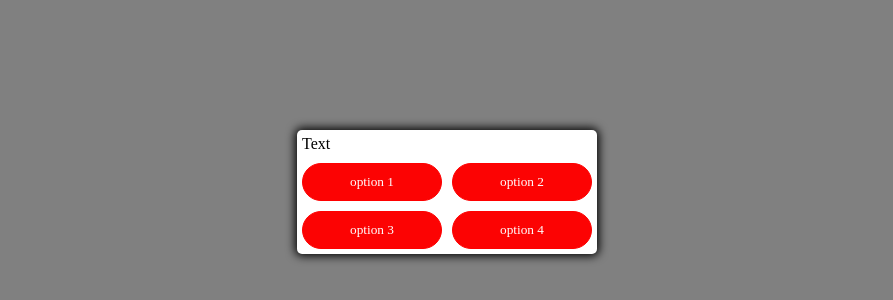
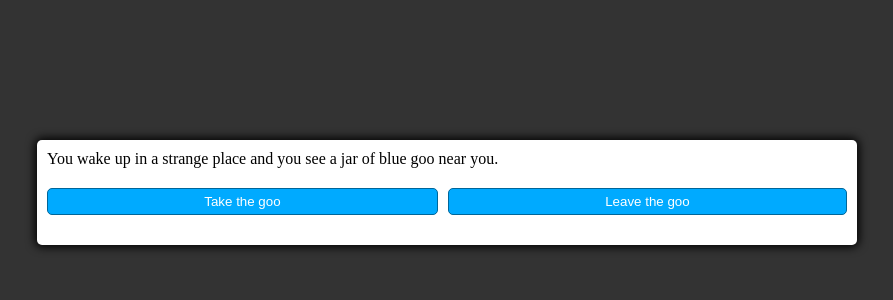
Before and after one commit to Nobody1989/Nobody1989.github.io, a plain HTML site: page course/adventure.html in a window 1280 px wide. Shown: the part 208-508 px from the top of the page, without its empty margins (193-1086 px from the left). Drawn offline with Linux system fonts and the light colour scheme.

Commit message:
adventure

```diff
--- a/course/adventure.css
+++ b/course/adventure.css
@@ -1,46 +1,44 @@
-*,*::before,*::after{
+**, *::before, *::after {
     box-sizing: border-box;
     font-family: Gotham Rounded;
-}
-body{
-    padding: o;
+  }
+
+  body {
+    padding: 0;
     margin: 0;
-    display:flex;
+    display: flex;
+    width: 100vw;
+    height: 100vh;
     justify-content: center;
     align-items: center;
-    width:100vw;
-    height:100vh;
-    background-color: grey;
+    background-color: #333;
+  }
 
-}
-.Container{
-width:300px;
-max-width:80%;
-background-color:white;
-padding: 5px;
-border-radius: 5px;
-box-shadow: 0 0 10px 2px;
+  .container {
+    width: 800px;
+    max-width: 80%;
+    background-color: white;
+    border-radius: 5px;
+    padding: 10px;
+    box-shadow: 0 0 10px 2px;
+  }
 
+  .btn-grid {
+    display: grid;
+    grid-template-columns: repeat(2, auto);
+    gap: 10px;
+    margin: 20px 0;
+  }
 
-}
-.btn-grid{
-    display:grid;
-    grid-template-columns: repeat(2,auto);
-    gap: 10px;
-    margin-top: 10px;
+  .btn {
+    border: 1px solid hsl(200, 100%, 30%);
+    background-color: hsl(200, 100%, 50%);
+    border-radius: 5px;
+    padding: 5px 10px;
+    color: white;
+    outline: none;
+  }
 
-
-
-}
-.button{
-    background-color: hsl(0, 98%, 50%);
-    border: 1px solid hsl(0, 100%, 50%);
-    border-radius: 20px;
-    padding:10px 15px;
-    color:white;
-    outline:none;
-
-}
-.button:hover{
+  .btn:hover {
     border-color: black;
-}
+  }
--- a/course/adventure.html
+++ b/course/adventure.html
@@ -1,21 +1,22 @@
 <!DOCTYPE html>
-<Html>
+<html lang="en">
 <head>
-    <link rel="stylesheet" href="adventure.css">
-    <script defer src+"adventure.js"></script>
-    </head>
-    <body>
-        <div class="Container">
-            <div id= "text">Text</div>
-            <div id="options-buttons" class="btn-grid">
-                <button class="button">option 1</button>
-                <button class="button">option 2</button>
-                <button class="button">option 3</button>
-                <button class="button">option 4</button>
-
-
-            </div>
-
-        </div>
-    </body>
-</Html>
+  <meta charset="UTF-8">
+  <meta name="viewport" content="width=device-width, initial-scale=1.0">
+  <meta http-equiv="X-UA-Compatible" content="ie=edge">
+  <link href="adventure.css" rel="stylesheet">
+  <script defer src="adventure.js"></script>
+  <title>Text Adventure</title>
+</head>
+<body>
+  <div class="container">
+    <div id="text">Text</div>
+    <div id="option-buttons" class="btn-grid">
+      <button class="btn">Option 1</button>
+      <button class="btn">Option 2</button>
+      <button class="btn">Option 3</button>
+      <button class="btn">Option 4</button>
+    </div>
+  </div>
+</body>
+</html>
--- a/course/adventure.js
+++ b/course/adventure.js
@@ -0,0 +1,194 @@
+const textElement = document.getElementById('text')
+const optionButtonsElement = document.getElementById('option-buttons')
+
+let state
+
+function startGame() {
+  state = { }
+  showTextNode(1)
+}
+
+function showTextNode(textNodeId) {
+  const textNode = textNodes.find(textNode => textNode.id === textNodeId)
+  textElement.innerText = textNode.text
+  while (optionButtonsElement.firstChild) {
+    optionButtonsElement.removeChild(optionButtonsElement.firstChild)
+  }
+  textNode.options.forEach(option => {
+    if (showOption(option)) {
+      const button = document.createElement('button')
+      button.innerText = option.text
+      button.classList.add('btn')
+      button.addEventListener('click', () => selectOption(option))
+      optionButtonsElement.appendChild(button)
+    }
+  })
+}
+
+function selectOption(option) {
+  const nextTextNodeId = option.nextText
+  if (nextTextNodeId <= 0) {
+    return startGame()
+  }
+  state = Object.assign(state, option.setState)
+  showTextNode(nextTextNodeId)
+}
+
+function showOption(option) {
+  return option.requiredState == null || option.requiredState(state)
+}
+
+const textNodes = [
+  {
+    id: 1,
+    text: 'You wake up in a strange place and you see a jar of blue goo near you.',
+    options: [
+      {
+        text: 'Take the goo',
+        setState: { blueGoo: true },
+        nextText: 2
+      },
+      {
+        text: 'Leave the goo',
+        nextText: 2
+      }
+    ]
+  },
+  {
+    id: 2,
+    text: 'You venture forth in search of answers to where you are when you come across a merchant.',
+    options: [
+      {
+        text: 'Trade the goo for a sword',
+        requiredState: (currentState) => currentState.blueGoo,
+        setState: { blueGoo: false, sword: true },
+        nextText: 3
+      },
+      {
+        text: 'Trade the goo for a shield',
+        requiredState: (currentState) => currentState.blueGoo,
+        setState: { blueGoo: false, shield: true },
+        nextText: 3
+      },
+      {
+        text: 'Ignore the merchant',
+        nextText: 3
+      }
+    ]
+  },
+  {
+    id: 3,
+    text: 'After leaving the merchant you start to feel tired and stumble upon a small town next to a dangerous looking castle.',
+    options: [
+      {
+        text: 'Explore the castle',
+        nextText: 4
+      },
+      {
+        text: 'Find a room to sleep at in the town',
+        nextText: 5
+      },
+      {
+        text: 'Find some hay in a stable to sleep in',
+        nextText: 6
+      }
+    ]
+  },
+  {
+    id: 4,
+    text: 'You are so tired that you fall asleep while exploring the castle and are killed by some terrible monster in your sleep.',
+    options: [
+      {
+        text: 'Restart',
+        nextText: -1
+      }
+    ]
+  },
+  {
+    id: 5,
+    text: 'Without any money to buy a room you break into the nearest inn and fall asleep. After a few hours of sleep the owner of the inn finds you and has the town guard lock you in a cell.',
+    options: [
+      {
+        text: 'Restart',
+        nextText: -1
+      }
+    ]
+  },
+  {
+    id: 6,
+    text: 'You wake up well rested and full of energy ready to explore the nearby castle.',
+    options: [
+      {
+        text: 'Explore the castle',
+        nextText: 7
+      }
+    ]
+  },
+  {
+    id: 7,
+    text: 'While exploring the castle you come across a horrible monster in your path.',
+    options: [
+      {
+        text: 'Try to run',
+        nextText: 8
+      },
+      {
+        text: 'Attack it with your sword',
+        requiredState: (currentState) => currentState.sword,
+        nextText: 9
+      },
+      {
+        text: 'Hide behind your shield',
+        requiredState: (currentState) => currentState.shield,
+        nextText: 10
+      },
+      {
+        text: 'Throw the blue goo at it',
+        requiredState: (currentState) => currentState.blueGoo,
+        nextText: 11
+      }
+    ]
+  },
+  {
+    id: 8,
+    text: 'Your attempts to run are in vain and the monster easily catches.',
+    options: [
+      {
+        text: 'Restart',
+        nextText: -1
+      }
+    ]
+  },
+  {
+    id: 9,
+    text: 'You foolishly thought this monster could be slain with a single sword.',
+    options: [
+      {
+        text: 'Restart',
+        nextText: -1
+      }
+    ]
+  },
+  {
+    id: 10,
+    text: 'The monster laughed as you hid behind your shield and ate you.',
+    options: [
+      {
+        text: 'Restart',
+        nextText: -1
+      }
+    ]
+  },
+  {
+    id: 11,
+    text: 'You threw your jar of goo at the monster and it exploded. After the dust settled you saw the monster was destroyed. Seeing your victory you decide to claim this castle as your and live out the rest of your days there.',
+    options: [
+      {
+        text: 'Congratulations. Play Again.',
+        nextText: -1
+      }
+    ]
+  }
+]
+
+startGame()
```
